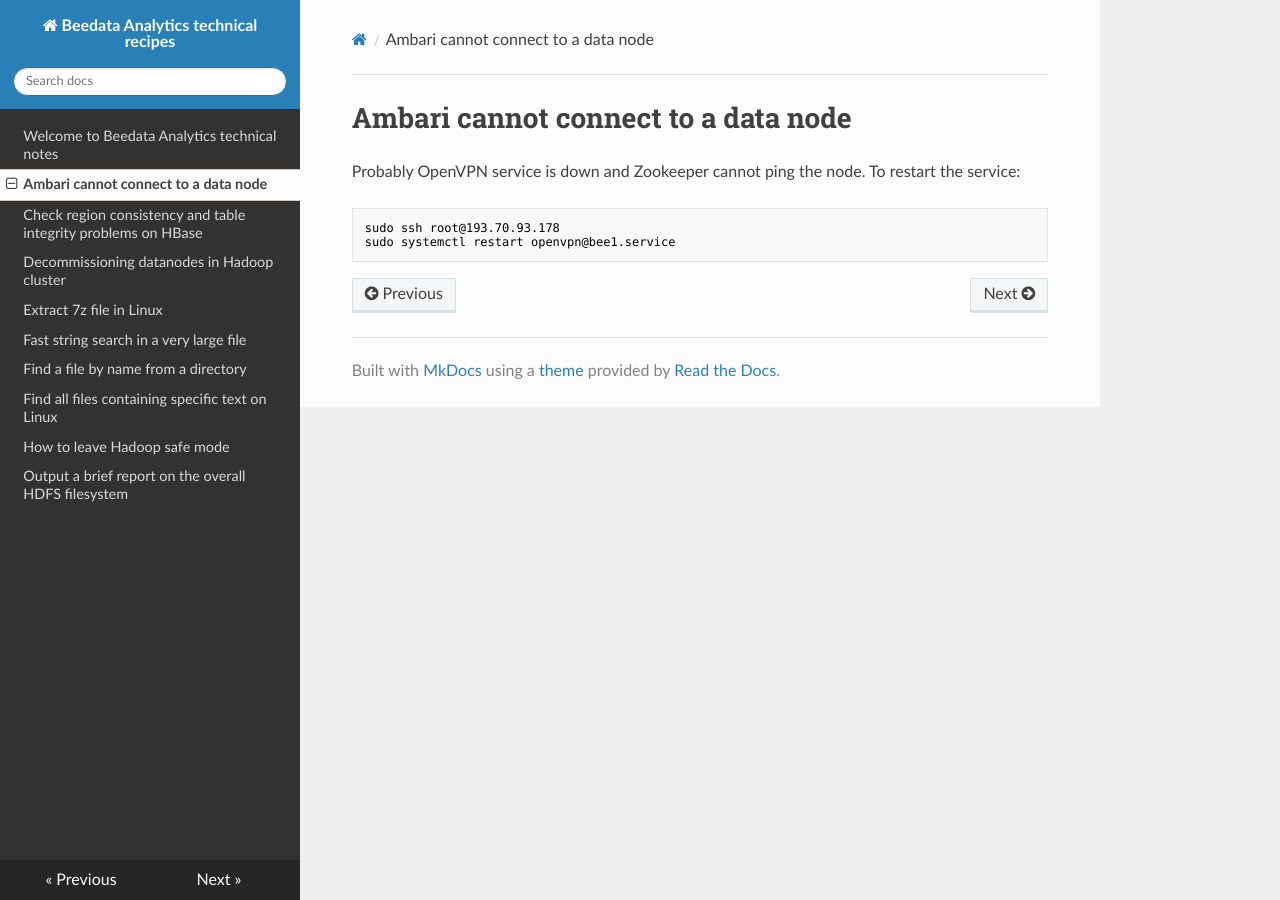
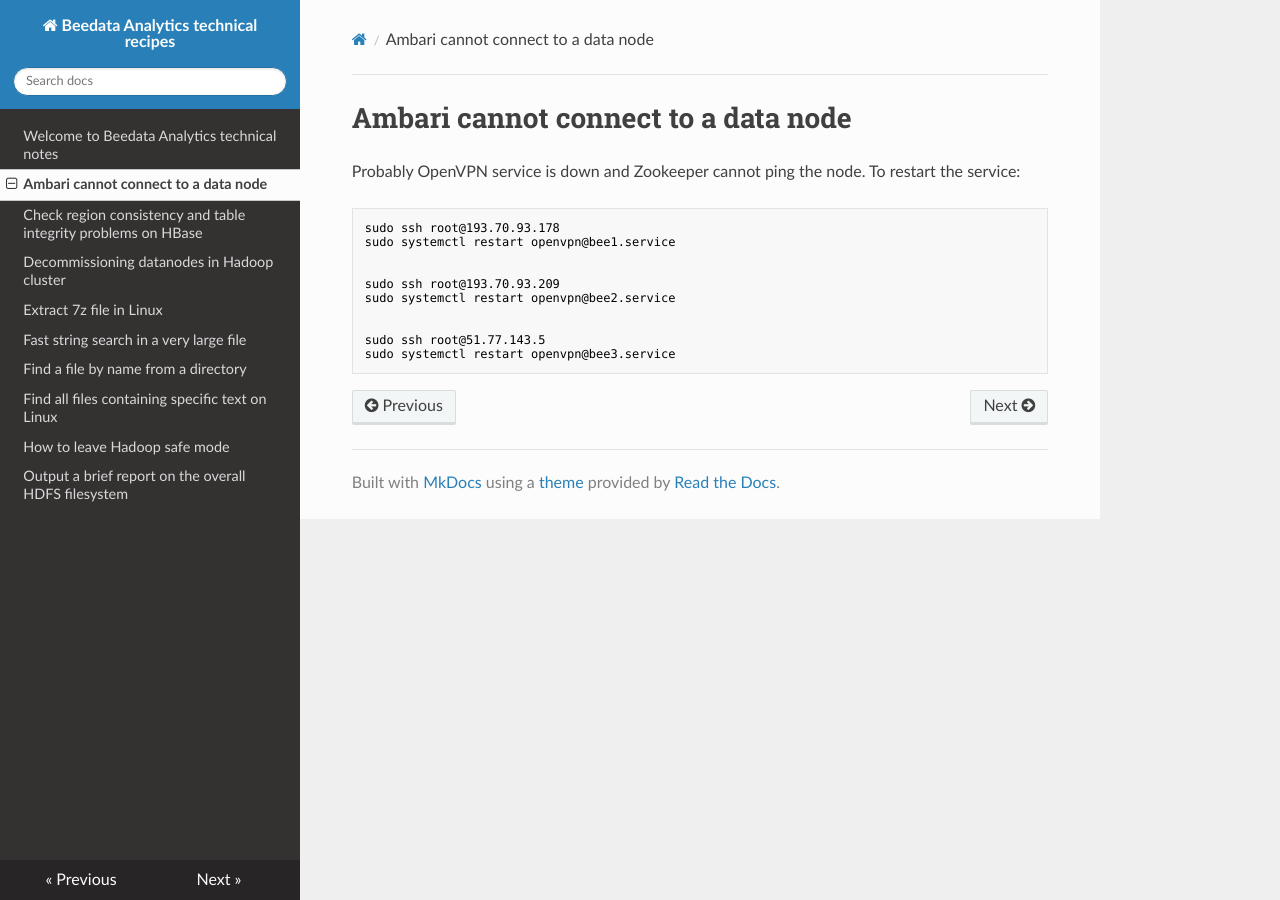
Before and after one commit to beedata-analytics/technical-notes, an MkDocs documentation site: the page built from docs/ambari-cannot-connect-to-a-data-node.md, in a window 1280 px wide. Built offline with MkDocs 1.6.1, drawn with Linux system fonts in a browser that asks for light colours; nearby versions of some CDN libraries.

Commit message:
Update ambari-cannot-connect-to-a-data-node.md

````diff
--- a/docs/ambari-cannot-connect-to-a-data-node.md
+++ b/docs/ambari-cannot-connect-to-a-data-node.md
@@ -5,4 +5,12 @@ Probably OpenVPN service is down and Zookeeper cannot ping the node. To restart
 ```bash
 sudo ssh root@193.70.93.178
 sudo systemctl restart openvpn@bee1.service
+
+
+sudo ssh root@193.70.93.209
+sudo systemctl restart openvpn@bee2.service
+
+
+sudo ssh root@51.77.143.5
+sudo systemctl restart openvpn@bee3.service
 ```
````
